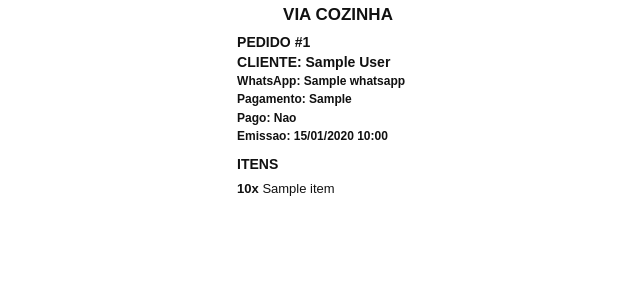
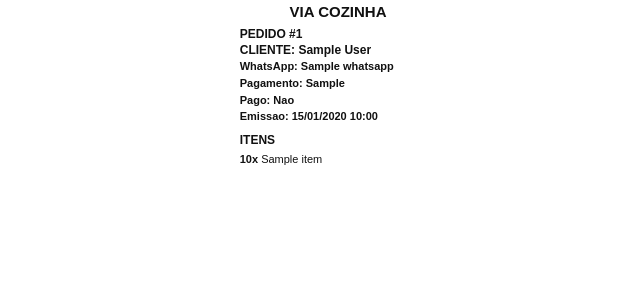
Before and after one commit to fabianopolone123/sitemissao, a Django app: template templates/shop/order_print.html in a window 1280 px wide. Shown: the top 300 px of the page, without its empty margins (302-942 px from the left). Run offline with Django 5.2, Linux system fonts and the light colour scheme; data comes from the database, SQL or seed files in the repository; the template is opened without the code that fills it: most values are stand-ins (such as "Sample title", 1, 10 or a date in 2020); data that the repository does not hold is empty.

Commit message:
Reduz drasticamente layout da via cozinha para evitar corte

```diff
--- a/templates/shop/order_print.html
+++ b/templates/shop/order_print.html
@@ -14,37 +14,37 @@
         }
 
         .sheet {
-            width: 56mm;
+            width: 54mm;
             margin: 0 auto;
             padding: 0;
             box-sizing: border-box;
         }
 
         .copy {
-            padding: 1.2mm 1.3mm 1.8mm 1.3mm;
+            padding: 0.9mm 1mm 1.4mm 1mm;
             box-sizing: border-box;
         }
 
         .title {
-            font-size: 17px;
+            font-size: 15px;
             font-weight: 700;
-            margin: 0 0 2.5mm 0;
+            margin: 0 0 2mm 0;
             text-align: center;
         }
 
         .meta {
-            font-size: 12px;
-            line-height: 1.3;
-            margin: 0 0 3mm 0;
+            font-size: 11px;
+            line-height: 1.25;
+            margin: 0 0 2.4mm 0;
             font-weight: 700;
         }
 
         .meta-strong {
             display: block;
-            font-size: 14px;
+            font-size: 12px;
             font-weight: 700;
-            line-height: 1.2;
-            margin-bottom: 0.8mm;
+            line-height: 1.15;
+            margin-bottom: 0.6mm;
         }
 
         .meta-line {
@@ -53,19 +53,19 @@
         }
 
         .items {
-            margin-top: 3mm;
+            margin-top: 2.2mm;
         }
 
         .items-title {
-            font-size: 14px;
+            font-size: 12px;
             font-weight: 800;
-            margin: 0 0 2.2mm 0;
+            margin: 0 0 1.6mm 0;
         }
 
         .item-line {
-            font-size: 13px;
-            line-height: 1.3;
-            margin: 0 0 3mm 0;
+            font-size: 11px;
+            line-height: 1.2;
+            margin: 0 0 2mm 0;
             font-weight: 500;
         }
 
@@ -97,7 +97,7 @@
             }
 
             .sheet {
-                width: 56mm;
+                width: 54mm;
                 margin: 0 auto;
                 padding: 0;
                 break-inside: avoid;
```
